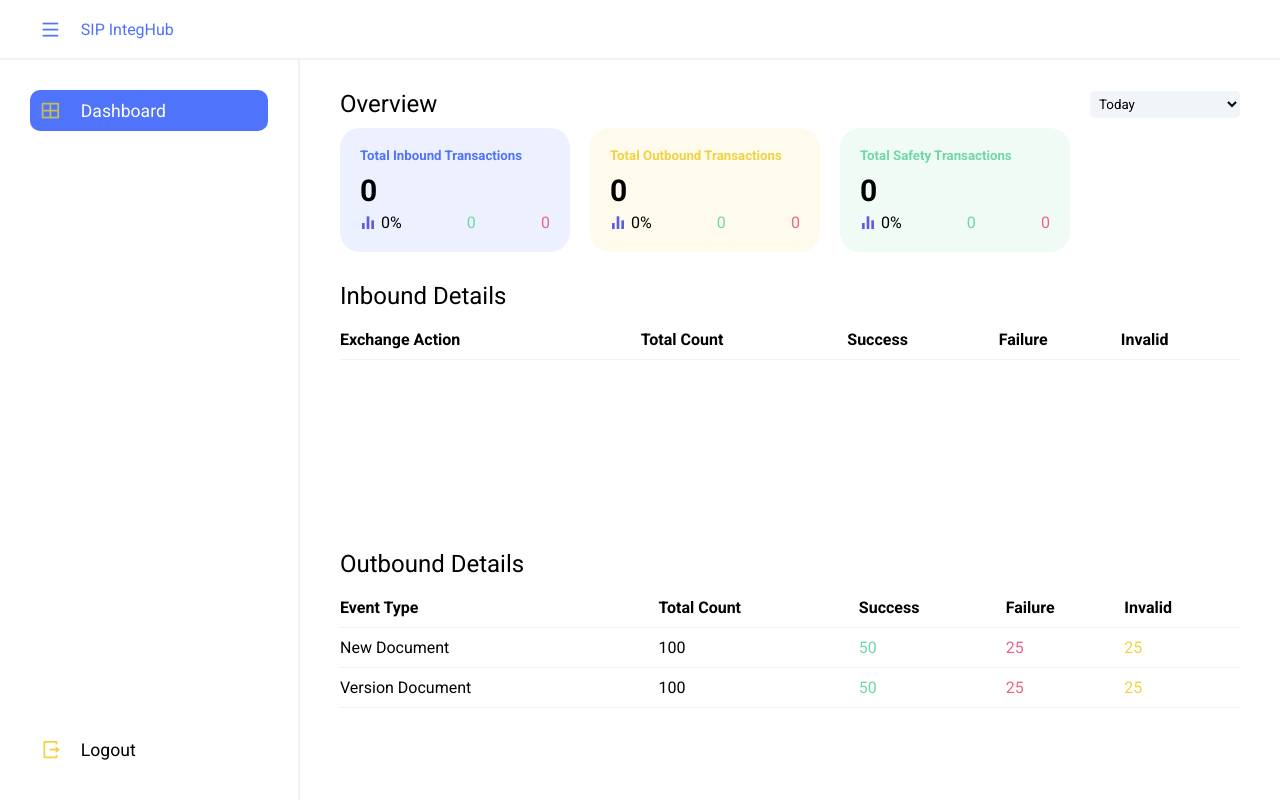
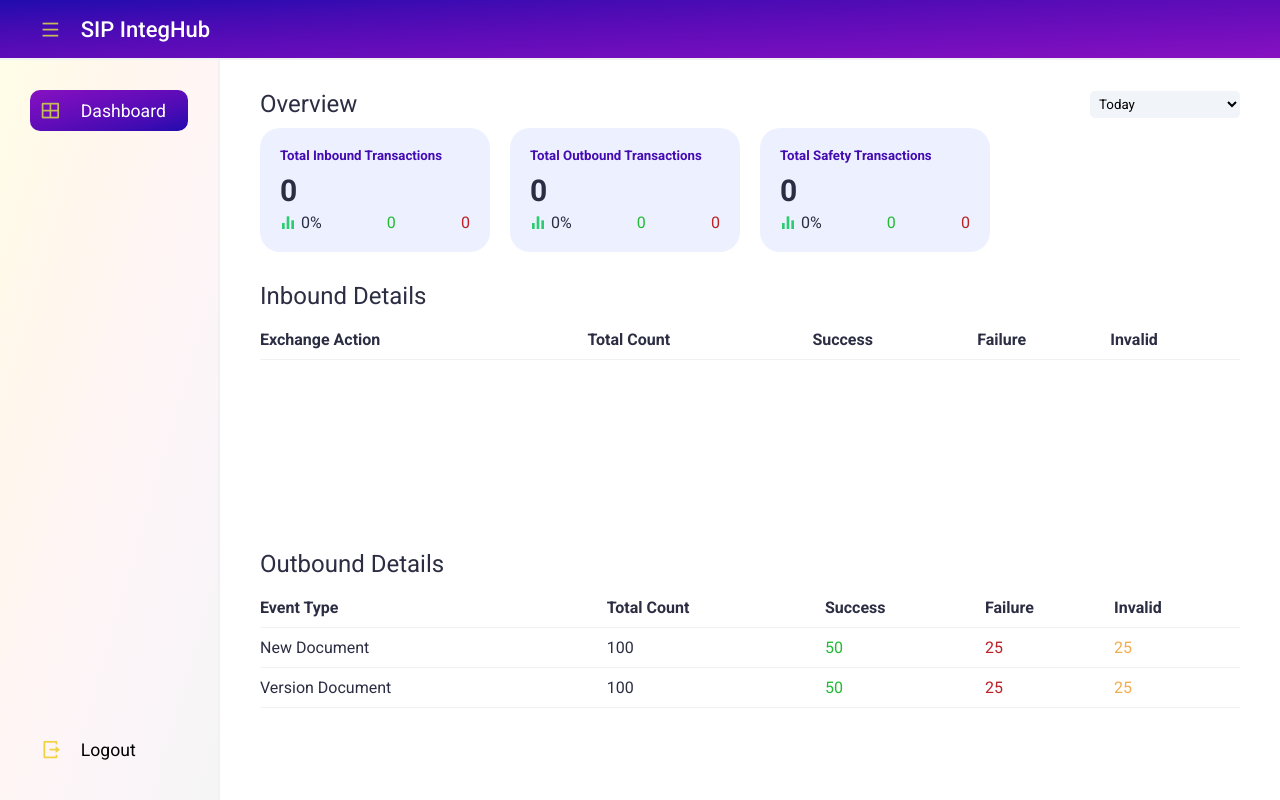
Before and after one commit to shashankmnh/webapp-dashboard, a plain HTML site: page webapp/index.html in a window 1280 px wide. Drawn offline with nearby package versions, Linux system fonts and the light colour scheme; no server answers.

Commit message:
Update styles.css

```diff
--- a/webapp/assets/css/styles.css
+++ b/webapp/assets/css/styles.css
@@ -9,6 +9,7 @@
 body {
     position: relative;
     width: 100%;
+	color: #2b2d42;
 }
 
 .header {
@@ -17,6 +18,7 @@ body {
     display: flex;
     align-items: center;
     border-bottom: 2px solid #f1f1f1;
+	background-image: linear-gradient(to left top, #8711c1, #730ebd, #5e0cb8, #450bb3, #210cae);
 }
 
 .logo {
@@ -27,7 +29,9 @@ body {
 }
 
 .logo span {
-    color: #5073fb;
+    color: #fff;
+	font-weight: 500;
+	font-size: 22px;
 }
 
 
@@ -58,7 +62,7 @@ img {
     top: 0;
     left: 0;
     height: 100%;
-    width: 300px;
+    width: 220px;
     background-color: #fff;
     padding: 30px;
     display: flex;
@@ -66,6 +70,7 @@ img {
     justify-content: space-between;
     border-right: 2px solid #f1f1f1;
     transition: .3s;
+	background-image: linear-gradient(to left top, #f5f5f5, #fbf5f9, #fff5f5, #fff7ec, #fffde7);
 }
 
 .sidebar.active {
@@ -104,6 +109,7 @@ a {
 
 #active--link {
     background-color: #5073fb;
+	background-image: linear-gradient(to right bottom, #8711c1, #730ebd, #5e0cb8, #450bb3, #210cae);
     color: #fff;
 }
 
@@ -121,7 +127,7 @@ a {
 }
 
 .icon-0 {
-    color: #5073fb;
+    color: #c5bc58;
 }
 
 .icon-1 {
@@ -164,7 +170,7 @@ a {
     top: 0;
     right: 0;
     height: 100%;
-    width: calc(100% - 300px);
+    width: calc(100% - 220px);
     padding: 0 40px;
     overflow-y: scroll;
     transition: .3s;
@@ -244,7 +250,7 @@ a {
 }
 
 .stat--icon {
-    color: #5f5ce0;
+    color: #2ecc71;
 }
 
 .up--arrow {
@@ -260,7 +266,8 @@ a {
 }
 
 .card-1 .card--title {
-    color: rgba(80, 115, 251, 1);
+    /*color: rgba(80, 115, 251, 1);*/
+	color: #450bb3;
 }
 
 .card-1 .card--icon--lg {
@@ -268,11 +275,11 @@ a {
 }
 
 .card-2 {
-    background-color: rgba(241, 210, 67, .1);
+    background-color: rgba(80, 115, 251, .1);
 }
 
 .card-2 .card--title {
-    color: rgba(241, 210, 67, 1);
+    color: #450bb3;
 }
 
 .card-2 .card--icon--lg {
@@ -280,11 +287,11 @@ a {
 }
 
 .card-3 {
-    background-color: rgba(112, 215, 165, .1);
+    background-color: rgba(80, 115, 251, .1);
 }
 
 .card-3 .card--title {
-    color: rgba(112, 215, 165, 1);
+    color: #450bb3;
 }
 
 .card-3 .card--icon--lg {
@@ -329,9 +336,14 @@ tr {
     border-bottom: 1px solid #f1f1f1;
 }
 
-td,
+
 th {
     padding-block: 10px;
+}
+
+td{
+	padding-block: 10px;
+	text-align: left;
 }
 
 .edit {
@@ -344,15 +356,18 @@ th {
 }
 
 .invalid {
-    color: #f1d243;
+    /*color: #f1d243;*/
+	color: #f0ad4e;
 }
 
 .success {
-    color: #70d7a5;
+    /*color: #70d7a5;*/
+	color: #22bb33;
 }
 
 .failure {
-    color: #e86786;
+    /*color: #e86786;*/
+	color: #bb2124;
 }
 
 
```
